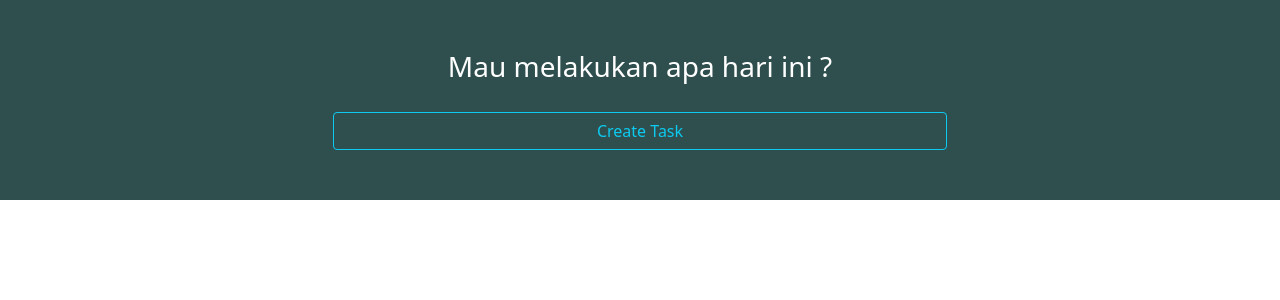
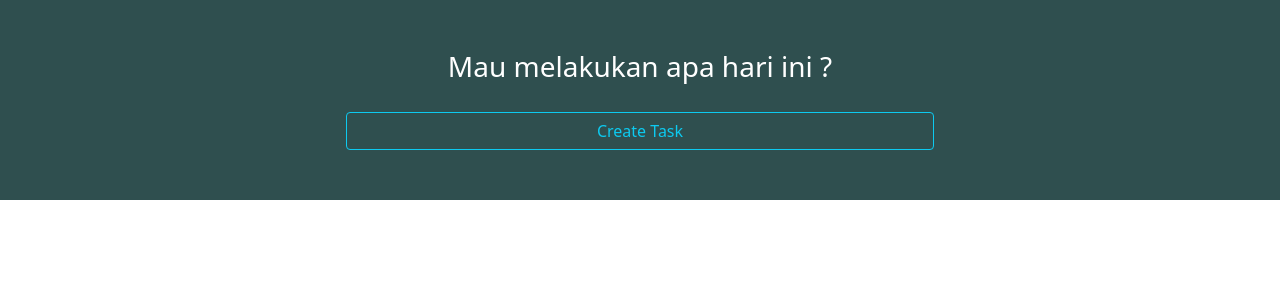
Before and after one commit to marioIDN/mytodolistapp, a React (Create React App) app: page / in a window 1280 px wide. Shown: the top 300 px of the page. Built offline with nearby package versions, Linux system fonts and the light colour scheme.

Commit message:
update css buttonn dan card

```diff
--- a/src/App.css
+++ b/src/App.css
@@ -9,7 +9,7 @@ color: white;
 }
 .btn {
   margin-top: 20px;
-  width: 48%;
+  width: 46%;
 }
 p {
   padding-left: 25px;
@@ -47,7 +47,7 @@ p {
   margin-bottom: 15px;
   border-radius: 5px;
   width: 100%;
-  height: 40p;
+  height: 40px;
   font-size: 18px;
   font-weight: bold;
 }
```
